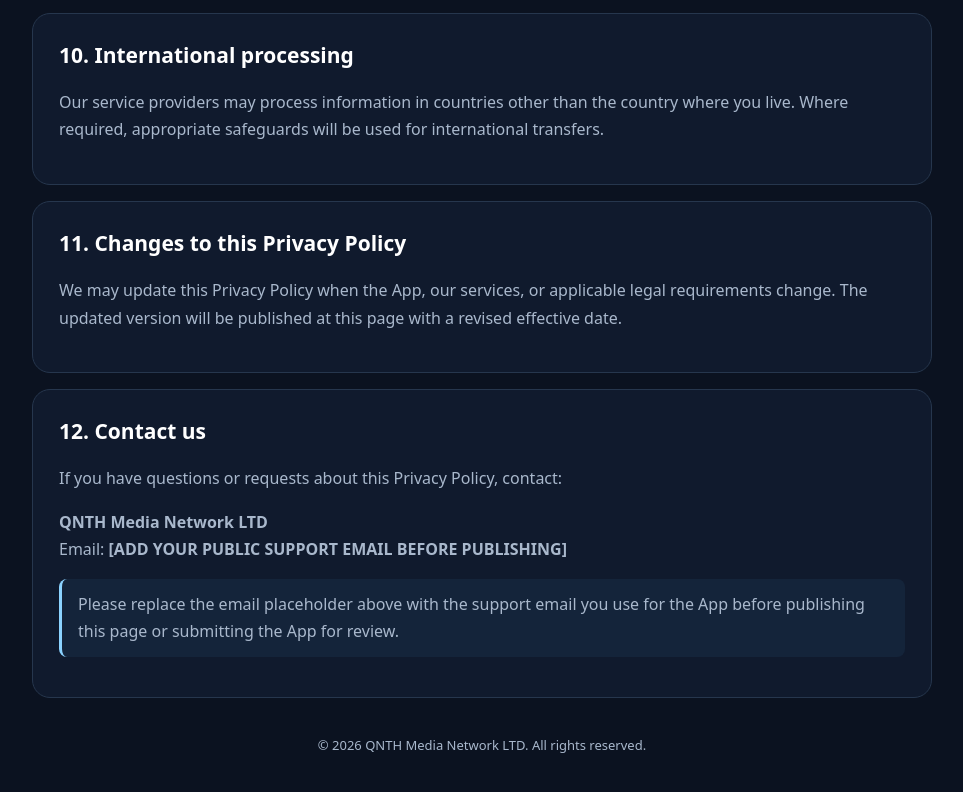
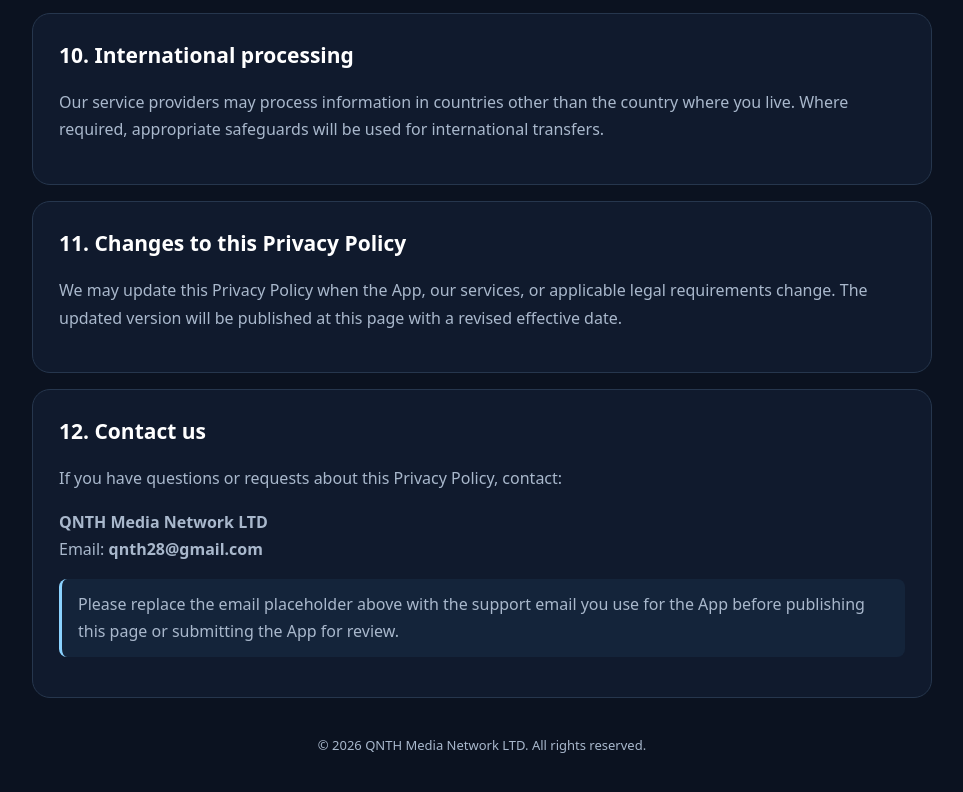
Before and after one commit to qnth123/wordsofworlds-privacy, a plain HTML site: page words-of-worlds-privacy-policy.html in a window 1280 px wide. Shown: the part 3135-3927 px from the top of the page, without its empty margins (158-1121 px from the left). Drawn offline with Linux system fonts and the light colour scheme.

Commit message:
Change support email in privacy policy
Updated the contact email in the privacy policy.

```diff
--- a/words-of-worlds-privacy-policy.html
+++ b/words-of-worlds-privacy-policy.html
@@ -113,7 +113,7 @@
     <h2>12. Contact us</h2>
     <p>If you have questions or requests about this Privacy Policy, contact:</p>
     <p><strong>QNTH Media Network LTD</strong><br>
-    Email: <strong>[ADD YOUR PUBLIC SUPPORT EMAIL BEFORE PUBLISHING]</strong></p>
+    Email: <strong>qnth28@gmail.com</strong></p>
     <p class="notice">Please replace the email placeholder above with the support email you use for the App before publishing this page or submitting the App for review.</p>
   </section>
 
```
